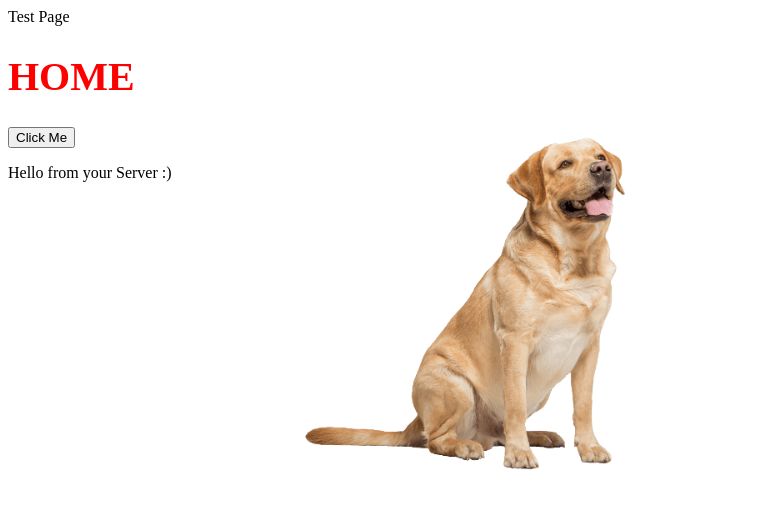
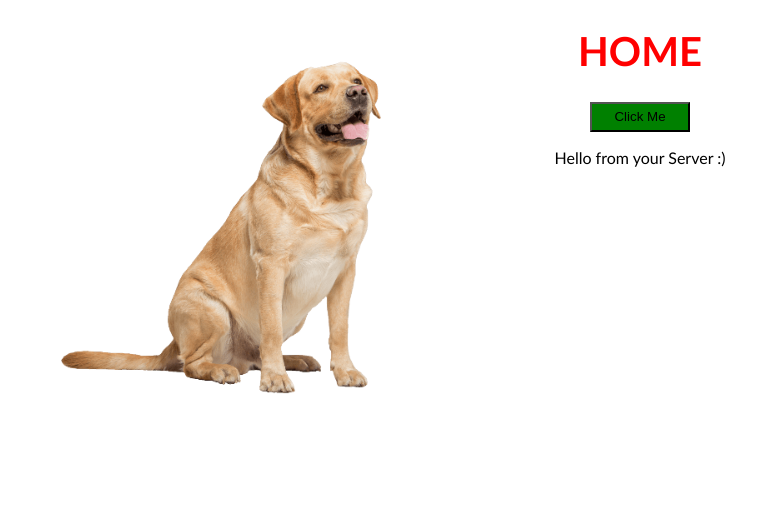
Before and after one commit to MaciejGd/FileShare, a plain HTML site: page index.html in a window 1280 px wide. Both pictures are taken after a click on the button "Click Me". Shown: the whole page, without its empty margins (0-780 px from the left). Drawn offline with Linux system fonts and the light colour scheme.

Commit message:
simple webpage utilizing html with css and js files linked

```diff
--- a/css/main.css
+++ b/css/main.css
@@ -1,3 +1,12 @@
+#content {
+  text-align:center;
+  font-family: 'Trebuchet MS', sans-serif;
+}
+
+#button_id {
+  width: 100px;
+  height: 30px;
+}
 
 #HEADER {
   font-size:40px;
@@ -5,8 +14,8 @@
 }
 
 #image_animate {
-  top:100px;
-  left:100px;
+  top:200px;
+  left:10px;
   width:400px;
   height:400px;
   position:absolute;
--- a/index.html
+++ b/index.html
@@ -5,12 +5,13 @@
     <meta name="viewport" content="width=device-width, initial-scale=1.0">
     <link rel="stylesheet" href="./css/main.css" type="text/css">
     <script src="./js_test/main.js"></script>
-    <tile>Test Page</tile>
   </head>
   <body>
-    <h1 id="HEADER"> HOME </h1>
-    <button onclick="move()">Click Me</button>
-    <p> Hello from your Server :) </p>
-    <div id="image_animate"><img src="./images/dog-poster.png" style="width:400px;height:400px"></div>
+    <div id="content">
+      <h1 id="HEADER"> HOME </h1>
+      <button id="button_id" onclick="button_click_callback()">Click Me</button>
+      <p> Hello from your Server :) </p>
+      <div id="image_animate"><img src="./images/dog-poster.png" style="width:400px;height:400px"></div>
+    </div>
   </body>
 </html>
--- a/js_test/main.js
+++ b/js_test/main.js
@@ -1,50 +1,56 @@
 var id = null;
-function move() {
+var stopped = true;
+var vel_x = 3;
+var vel_y = 3;
+
+function button_click_callback() {
+  stopped = !stopped;
+  change_button_color();
+  if (!stopped)
+    move();
+}
+
+function move()
+{
   var elem = document.getElementById('image_animate');
   var pos_x = parseInt(elem.style.left) || 10;
   var pos_y = parseInt(elem.style.top) || 10;
-  var adding_x = 1;
-  var adding_y = 1;
+  // var adding_x = 1;
+  // var adding_y = 1;
   clearInterval(id);
   id = setInterval(frame, 10);
   function frame(){
     if (pos_x + elem.offsetWidth >= window.screen.width || pos_x <= 0)
     {
-      adding_x*=(-1);
+      vel_x*=(-1);
+      flip_image(vel_x/Math.abs(vel_x));
     }
     if (pos_y + elem.offsetHeight >= window.screen.height || pos_y <= 0)
     {
-      adding_y*=(-1);
+      vel_y*=(-1);
     }
-    pos_x += adding_x;
-    pos_y += adding_y;
-    elem.style.top = pos_y + 'px';
-    elem.style.left = pos_x + 'px';
+    if (!stopped)
+    { pos_x += vel_x;
+      pos_y += vel_y;
+      elem.style.top = pos_y + 'px';
+      elem.style.left = pos_x + 'px';
+    }
   }
 }
 
-// var id = null;
-// function move() {
-//     var elem = document.getElementById('image_animate');
-//     var pos_x = parseInt(elem.style.left) || 0; // Initialize with 0 if style.left is not set
-//     var pos_y = parseInt(elem.style.top) || 0;  // Initialize with 0 if style.top is not set
-//     var adding_x = 1;
-//     var adding_y = 1;
-//     var elem_width = elem.offsetWidth;
-//     var elem_height = elem.offsetHeight;
-//     clearInterval(id);
-//     id = setInterval(frame, 10);
+function change_button_color()
+{
+  var button = document.getElementById("button_id");
+  if (!stopped)
+    button.style.background = 'green';
+  else
+    button.style.background = 'red';
+}
 
-//     function frame() {
-//         if ((pos_x + elem_width >= window.innerWidth && adding_x > 0) || (pos_x <= 0 && adding_x < 0)) {
-//             adding_x *= -1;
-//         }
-//         if ((pos_y + elem_height >= window.innerHeight && adding_y > 0) || (pos_y <= 0 && adding_y < 0)) {
-//             adding_y *= -1;
-//         }
-//         pos_x += adding_x;
-//         pos_y += adding_y;
-//         elem.style.top = pos_y + 'px';
-//         elem.style.left = pos_x + 'px';
-//     }
-// }
+function flip_image(arg)
+{
+  var image = document.getElementById("image_animate");
+  var flip = 'scaleX(' + arg + ')';
+  console.log(flip);
+  image.style.transform = String(flip);
+}
```
Also changed, not shown: 1 other file.
